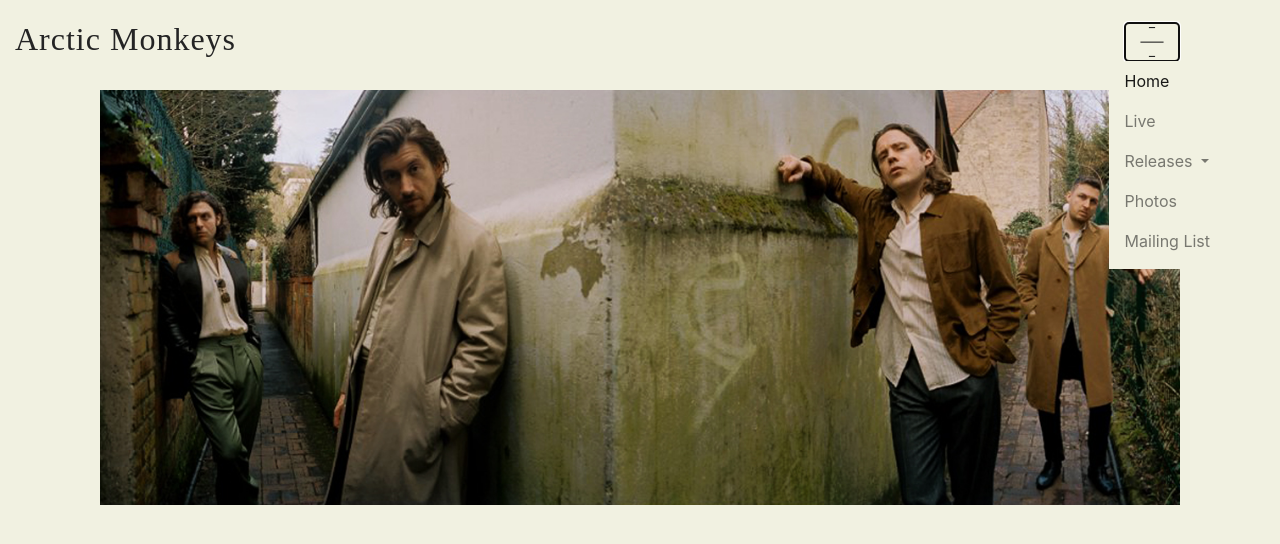
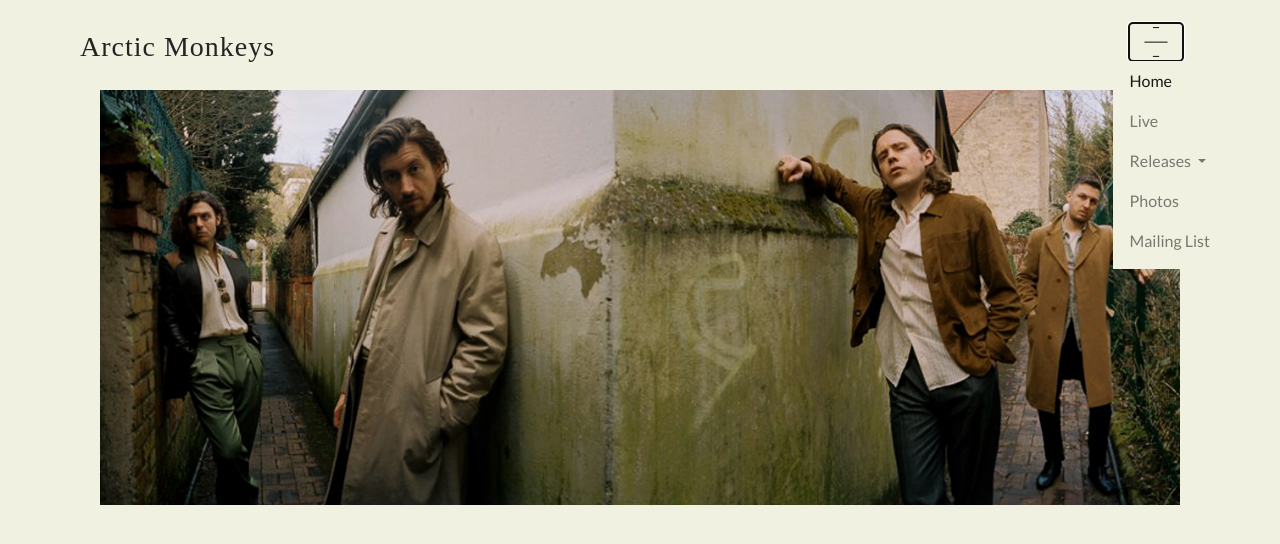
Before and after one commit to theadamj/AMsite, a plain HTML site: page index.html in a window 1280 px wide. Both pictures are taken after a click on the button "Toggle navigation". Drawn offline with Linux system fonts and the light colour scheme.

Commit message:
nav edit

```diff
--- a/custom-bs.css
+++ b/custom-bs.css
@@ -6,11 +6,11 @@
 }
 
 .navbar-text{
-	font-family: Noe Display;
+	font-family: Lato;
 }
 
 .navbar{
-	 background:#f1f1e1 !important;
+	background:#f1f1e1 !important;
 	z-index:1000;
 }
 
@@ -30,9 +30,10 @@
 
 .navbar-brand{
 	position: fixed;
-    top: 0;
+   top: 0;
    left:0;
-    margin:15px;
+   margin:25px;
+
 
 }
 .navbar-wrapper{
@@ -41,6 +42,7 @@
 
 }
 
-.container{
-	padding-top:90px;
+.col-sm-1{
+
+	margin-left:40px;
 }
--- a/index.html
+++ b/index.html
@@ -11,6 +11,7 @@
     <link href="bootstrap/css/bootstrap.min.css" rel="stylesheet">
      <link href="stylesheet.css" rel="stylesheet">
        <link href="custom-bs.css" rel="stylesheet">
+       <link href="https://fonts.googleapis.com/css?family=Lato:300,400,700&display=swap" rel="stylesheet">
        <link rel="shortcut icon" href="" />
 
 
@@ -22,12 +23,12 @@
 <header>
 
 <div class ="navbar fixed">
-<div class="container-fluid">
+<div class="container">
 
 <div class="navbar-wrapper clearfix">
 
  <div class="navbar-brand">
-<h2>Arctic Monkeys</h2>
+<h2 class ="logo col-sm-1">Arctic Monkeys</h2>
 </div>
 
 <nav class="navbar  navbar-light bg-light">
@@ -71,11 +72,12 @@
 
 
   <div class="container">
+    <div class ="main-img">
 
     <div class="col-12">
       <img class ="img-fluid" src ="images/outside.jpg">
     </div>
-
+    </div>
 
 
   </div>
--- a/stylesheet.css
+++ b/stylesheet.css
@@ -1,6 +1,6 @@
 @font-face{
 	font-family:"Noe Display";
-	src ("fonts/NoeDisplay-Regular.otf");
+	src ("fonts/NoeDisplay.otf");
 }
 
 body {
@@ -17,3 +17,17 @@ h1,h2,h3,h4,h5,h6
 	color:#242424;
 	letter-spacing: 1px;
 }
+
+p,a {
+
+	font-family: Lato;
+}
+
+.main-img{
+	padding-top:90px;
+}
+
+.logo{
+	font-family:Noe Display ;
+	font-size:3.5vh;
+}
```
